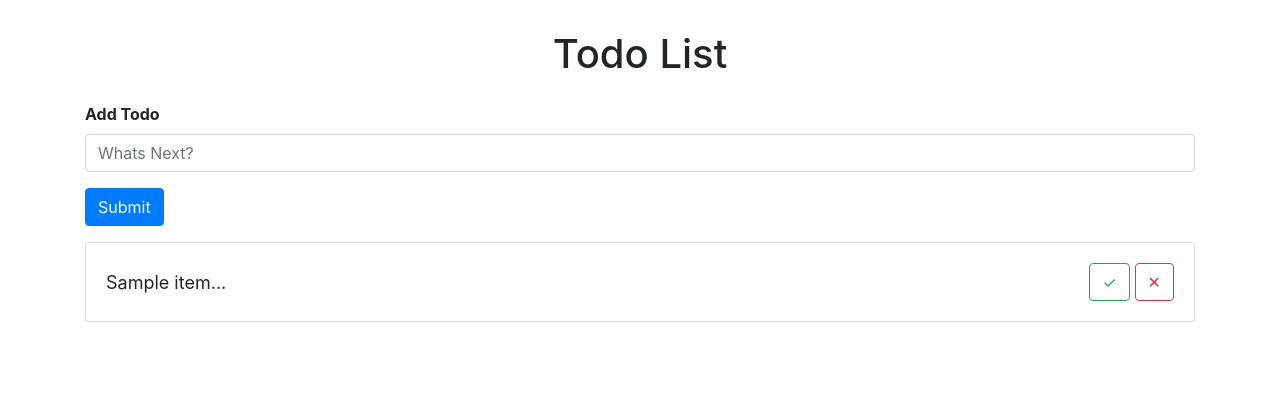
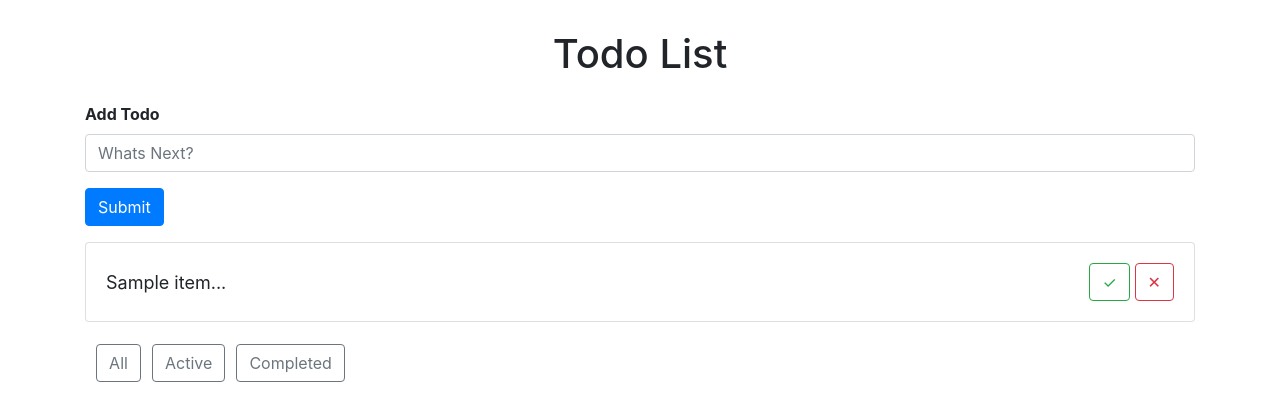
Before and after one commit to iritu/todolistapp, a React (Create React App) app: page / in a window 1280 px wide. Shown: the top 420 px of the page. Built offline with nearby package versions, Linux system fonts and the light colour scheme.

Commit message:
added the buttons

```diff
--- a/src/App.css
+++ b/src/App.css
@@ -8,3 +8,8 @@
   font-size: 18px;
   justify-content: space-between;
 }
+
+.footerBtn{
+  margin-left:1%;
+  margin-top:2%;
+}
--- a/src/App.js
+++ b/src/App.js
@@ -26,6 +26,8 @@ function App() {
   function addTodo(text){
     const newTodos = [...todos, { text }];
     setTodos(newTodos);
+
+    console.log(todos);
   }
 
   /***Mark item as done - ***
@@ -106,6 +108,30 @@ function App() {
   }
 
 
+  function filterArray(e, action){
+
+    //it works but it changes the original array so the buttons
+    //cannot work one after the other as filter gives back
+    //everytime just part of the array
+
+    const newFilterTodos = [...todos];
+    //all
+    if (action === 1){
+      setTodos(todos);
+    }
+
+    //active
+    if (action === 2){
+      setTodos (newFilterTodos.filter(item => item.isDone !== true));
+    }
+
+    //completed
+    if (action === 3){
+      setTodos (newFilterTodos.filter(item => item.isDone === true));
+    }
+
+  }
+
 /*
   For each todo in the todos.map, pass the Todo component.
   Pass it the  index, todo(), markTodo() and removeTodo() functions.
@@ -132,6 +158,21 @@ function App() {
           </Card>
         ))}
       </div>
+
+      <div>
+        <button type="button"
+            className="btn btn-outline-secondary footerBtn"
+            onClick={e=> filterArray(e, 1)} > All</button>
+
+        <button type="button"
+            className="btn btn-outline-secondary footerBtn"
+            onClick={e=> filterArray(e, 2)}>Active</button>
+
+        <button type="button"
+            className="btn btn-outline-secondary footerBtn"
+            onClick={e=> filterArray(e, 3)} > Completed </button>
+
+      </div>
     </div>
   </div>
   );
```
